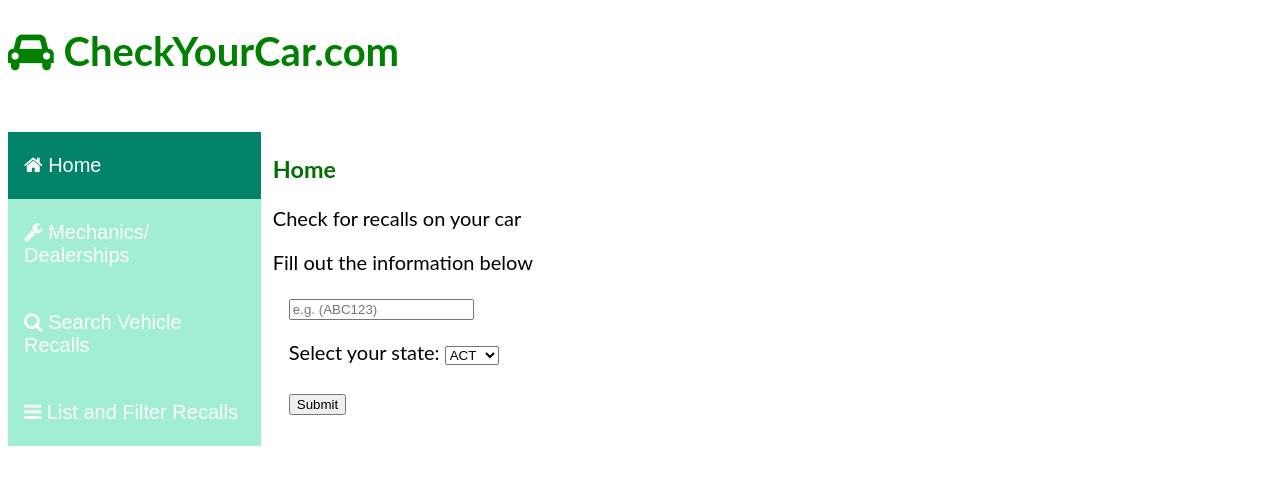
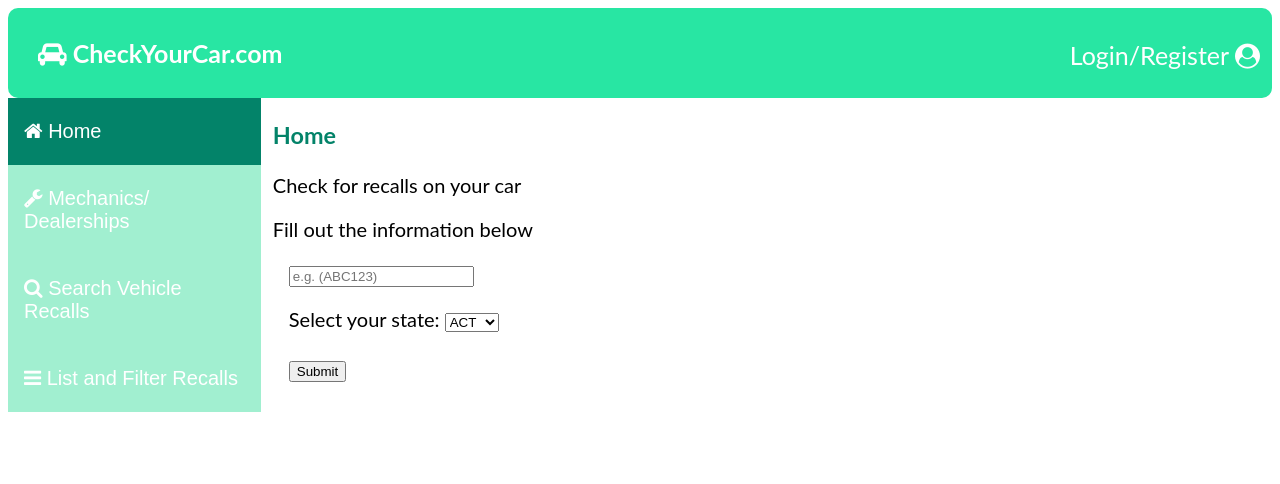
Before and after one commit to Keytel3/databasebois, a plain HTML site: page CYCBase.html in a window 1280 px wide. Drawn offline with Linux system fonts and the light colour scheme.

Commit message:
Update style.css

```diff
--- a/style.css
+++ b/style.css
@@ -1,6 +1,18 @@
 h1{
-    color: green;
+    font-size: 25px;
+    padding: 30px;
+    border: 1pt;
+    border-radius: 10px;
+    color: white;
+    background-color: #28e6a3;
+    margin: 0;
 }
 h3{
-    color: rgb(0, 109, 5)
+    color: rgb(3, 131, 105);
 }
+h2{
+    color:white;
+}
+#loginButton{
+    position: absolute; top: 40px; right:10px;
+}
```
